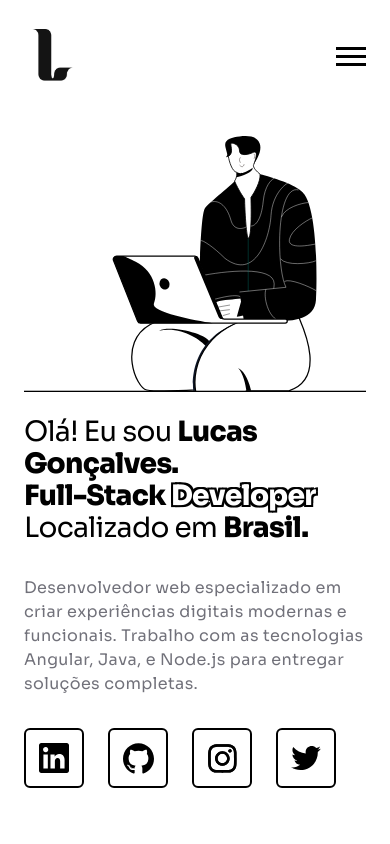
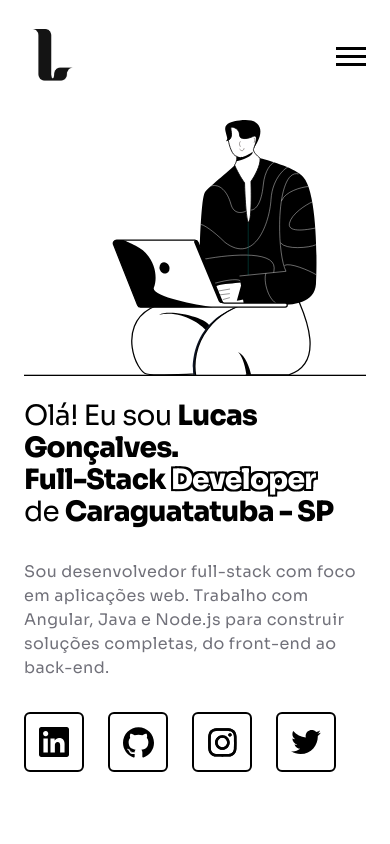
Before and after one commit to lucca16bit/angular-portfolio, an Angular app: page /home in a window 390 px wide. Shown: the top 844 px of the page. Built offline with nearby package versions, Linux system fonts and the light colour scheme.

Commit message:
fix: fixar navbar e alguns ajustes de conteúdo

```diff
--- a/src/app/components/experience/experience.html
+++ b/src/app/components/experience/experience.html
@@ -8,7 +8,7 @@
             [noBackground]="true"
             [imageUrl]="'assets/img/fusion-logo.jpg'"
             title="Desenvolvedor Back-End no Projeto Front-end Fusion"
-            description="No Projeto Front-End Fusion, atuo como Desenvolvedor Back-End, focando na implementação de sistemas back-end para as aplicações desenvolvidas pela comunidade. Trabalhando em projetos com integração entre diferentes serviços e foco na experiência do usuário, apliquei meus conhecimentos em Node.js e Express para garantir a funcionalidade, segurança e escalabilidade da plataforma."
+            description="No Projeto Front-End Fusion, atuo como Desenvolvedor Back-End, focando na implementação de sistemas back-end para as aplicações desenvolvidas pela comunidade. Estou participando da construção de funcionalidades, aprendendo sobre boas práticas de programação e contribuindo com o que estou estudando. Essa experiência tem sido importante para colocar em prática meus conhecimentos em projetos reais e evoluir como profissional na área."
             initialDate="Jun 2025"
             endDate="Até o momento"
         ></app-experience-cards>
@@ -16,7 +16,7 @@
             [noBorder]="true"
             [imageUrl]="'assets/img/prefeitura-de-caraguatatuba-logo.jpg'"
             title="Assistente de TI na Prefeitura de Caraguatatuba"
-            description="Como Assistente de TI na Prefeitura de Caraguatatuba, prestei suporte técnico a professores e equipe administrativa, garantindo o bom funcionamento dos recursos de informática nas salas de aula e setores administrativos. Realizei manutenção de computadores e periféricos, solucionei problemas de hardware e software, e encaminhei demandas mais complexas para a equipe de Analistas da SEDUC. Minha atuação contribuiu para um ambiente tecnológico mais estável e acessível nas escolas da rede pública."
+            description="Como Assistente de TI, prestei suporte técnico a professores e equipe administrativa, garantindo o bom funcionamento dos recursos de informática nas salas de aula e setores administrativos. Realizei manutenção de computadores e periféricos, solucionei problemas de hardware e software, e encaminhei demandas mais complexas para a equipe de Analistas da SEDUC. Minha atuação contribuiu para um ambiente tecnológico mais estável e acessível nas escolas da rede pública."
             initialDate="Set 2022"
             endDate="Set 2024"
         ></app-experience-cards>
--- a/src/app/components/navbar/navbar.html
+++ b/src/app/components/navbar/navbar.html
@@ -1,4 +1,7 @@
-<header class="flex items-center justify-between md:justify-around w-full h-28 px-6 bg-white">
+<header
+    class="flex fixed top-0 items-center justify-between md:justify-around w-full h-28 px-6 bg-white z-10 transition-all ease-in-out"
+    [ngClass]="{ '-translate-y-full': isHidden, 'translate-y-0': !isHidden }"
+>
     <a href="/home">
         <img class="w-15" src="/assets/img/logo.jpg" alt="">
     </a>
--- a/src/app/components/navbar/navbar.ts
+++ b/src/app/components/navbar/navbar.ts
@@ -1,5 +1,5 @@
 import { CommonModule } from '@angular/common';
-import { Component, EventEmitter, Input, Output } from '@angular/core';
+import { Component, EventEmitter, HostListener, Input, Output } from '@angular/core';
 import { Svg } from "../svg/svg";
 
 @Component({
@@ -15,7 +15,9 @@ export class Navbar {
     @Input() fourthTitle: string = '';
     @Input() buttonTitle: string = '';
     @Output("submit") onSumit = new EventEmitter();
+    lastScrollPosition = 0;
     menuOpen = false;
+    isHidden = false;
 
     submit() {
         this.onSumit.emit();
@@ -24,4 +26,16 @@ export class Navbar {
     toggleMenu() {
         this.menuOpen = !this.menuOpen;
     }
+
+    @HostListener('window:scroll', [])
+    handleWindowScroll() {
+        const scrollPosition = window.pageYOffset || document.documentElement.scrollTop;
+
+        if (scrollPosition > this.lastScrollPosition) {
+            this.isHidden = true;
+        } else {
+            this.isHidden = false;
+        }
+        this.lastScrollPosition = scrollPosition <= 0 ? 0 : scrollPosition;
+    }
 }
--- a/src/app/components/skills/skills.html
+++ b/src/app/components/skills/skills.html
@@ -203,34 +203,6 @@
                 </app-svg>
                 <span class="text-xl leading-6 font-bold my-4">Swagger</span>
             </div>
-            <div class="group flex flex-col items-center justify-center w-44 h-44 bg-white border-2 border-black active:border-transparent hover:bg-black hover:text-white cursor-pointer">
-                <app-svg
-                    icon="intellj"
-                    [size]="70">
-                </app-svg>
-                <span class="text-xl leading-6 font-bold my-4">Intellj IDEA</span>
-            </div>
-            <div class="group flex flex-col items-center justify-center w-44 h-44 bg-white border-2 border-black active:border-transparent hover:bg-black hover:text-white cursor-pointer">
-                <app-svg
-                    icon="vscode"
-                    [size]="70">
-                </app-svg>
-                <span class="text-xl leading-6 font-bold my-4">VSCode</span>
-            </div>
-            <div class="group flex flex-col items-center justify-center w-44 h-44 bg-white border-2 border-black active:border-transparent hover:bg-black hover:text-white cursor-pointer">
-                <app-svg
-                    icon="windows"
-                    [size]="70">
-                </app-svg>
-                <span class="text-xl leading-6 font-bold my-4">Windows</span>
-            </div>
-            <div class="group flex flex-col items-center justify-center w-44 h-44 bg-white border-2 border-black active:border-transparent hover:bg-black hover:text-white cursor-pointer">
-                <app-svg
-                    icon="linux"
-                    [size]="70">
-                </app-svg>
-                <span class="text-xl leading-6 font-bold my-4">Linux</span>
-            </div>
         </div>
     </div>
 </div>
--- a/src/app/pages/home/home.html
+++ b/src/app/pages/home/home.html
@@ -1,4 +1,4 @@
-<div class="flex flex-col w-full h-auto">
+<div class="flex flex-col w-full h-auto mt-24">
     <app-navbar
         firstTitle="Sobre mim"
         secondTitle="Skills"
@@ -11,9 +11,9 @@
         userName="Lucas Gonçalves."
         areaTitle="Full-Stack "
         outlinedRole="Developer"
-        based="Localizado em "
-        country="Brasil."
-        description="Desenvolvedor web especializado em criar experiências digitais modernas e funcionais. Trabalho com as tecnologias Angular, Java, e Node.js para entregar soluções completas."
+        based="de "
+        country="Caraguatatuba - SP"
+        description="Sou desenvolvedor full-stack com foco em aplicações web. Trabalho com Angular, Java e Node.js para construir soluções completas, do front-end ao back-end."
     ></app-hero-section>
     <app-skills
         id="secondRoute"
```
